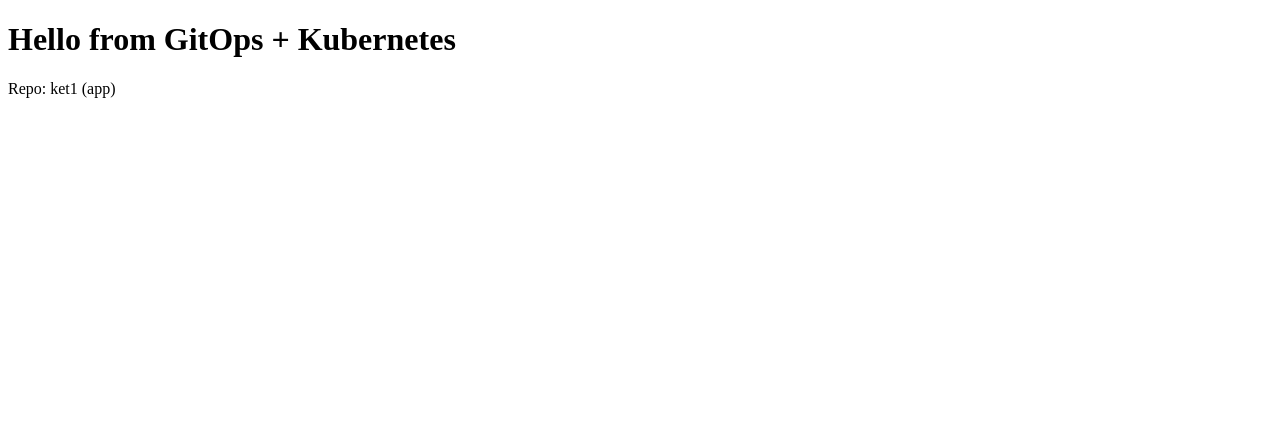
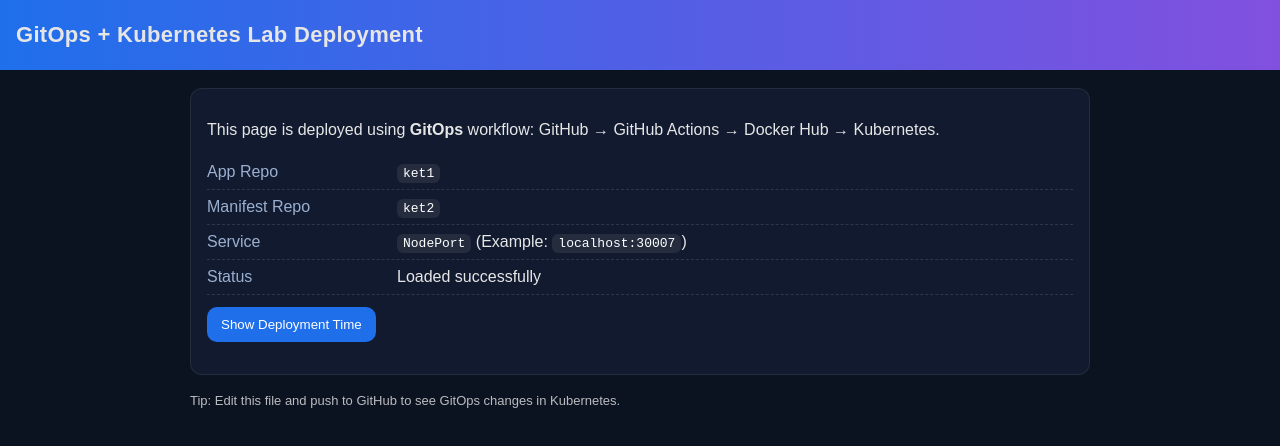
Before and after one commit to robinhoodhud34/ket1, a plain HTML site: page index.html in a window 1280 px wide. Drawn offline with Linux system fonts and the light colour scheme.

Commit message:
Update index.html

```diff
--- a/index.html
+++ b/index.html
@@ -1,11 +1,117 @@
 <!DOCTYPE html>
-<html>
+<html lang="en">
 <head>
   <meta charset="utf-8" />
-  <title>GitOps Lab</title>
+  <meta name="viewport" content="width=device-width, initial-scale=1" />
+  <title>GitOps Deployment (ket1)</title>
+  <style>
+    body{
+      font-family: Arial, Helvetica, sans-serif;
+      margin: 0;
+      background: #0b1220;
+      color: #e6e6e6;
+    }
+    header{
+      background: linear-gradient(90deg, #1f6feb, #8250df);
+      padding: 22px 16px;
+    }
+    header h1{
+      margin: 0;
+      font-size: 22px;
+      letter-spacing: 0.3px;
+    }
+    main{
+      max-width: 900px;
+      margin: 18px auto;
+      padding: 0 16px 28px;
+    }
+    .card{
+      background: #111a2e;
+      border: 1px solid rgba(255,255,255,0.08);
+      border-radius: 12px;
+      padding: 16px;
+      margin-top: 14px;
+    }
+    .row{
+      display: grid;
+      grid-template-columns: 180px 1fr;
+      gap: 10px;
+      padding: 8px 0;
+      border-bottom: 1px dashed rgba(255,255,255,0.12);
+    }
+    .row:last-child{ border-bottom: none; }
+    .label{ color: #9bb0d1; }
+    code{
+      background: rgba(255,255,255,0.08);
+      padding: 2px 6px;
+      border-radius: 6px;
+      color: #fff;
+    }
+    footer{
+      opacity: 0.8;
+      margin-top: 18px;
+      font-size: 13px;
+    }
+    button{
+      background: #1f6feb;
+      border: 0;
+      color: #fff;
+      padding: 10px 14px;
+      border-radius: 10px;
+      cursor: pointer;
+      margin-top: 12px;
+    }
+    button:hover{ background: #155ac2; }
+  </style>
 </head>
+
 <body>
-  <h1>Hello from GitOps + Kubernetes</h1>
-  <p>Repo: ket1 (app)</p>
+  <header>
+    <h1>GitOps + Kubernetes Lab Deployment</h1>
+  </header>
+
+  <main>
+    <div class="card">
+      <p>
+        This page is deployed using <b>GitOps</b> workflow:
+        GitHub → GitHub Actions → Docker Hub → Kubernetes.
+      </p>
+
+      <div class="row">
+        <div class="label">App Repo</div>
+        <div><code>ket1</code></div>
+      </div>
+
+      <div class="row">
+        <div class="label">Manifest Repo</div>
+        <div><code>ket2</code></div>
+      </div>
+
+      <div class="row">
+        <div class="label">Service</div>
+        <div><code>NodePort</code> (Example: <code>localhost:30007</code>)</div>
+      </div>
+
+      <div class="row">
+        <div class="label">Status</div>
+        <div id="status">Loaded successfully</div>
+      </div>
+
+      <button onclick="showTime()">Show Deployment Time</button>
+      <p id="time" style="margin-bottom:0;"></p>
+    </div>
+
+    <footer>
+      Tip: Edit this file and push to GitHub to see GitOps changes in Kubernetes.
+    </footer>
+  </main>
+
+  <script>
+    function showTime() {
+      const now = new Date();
+      document.getElementById("time").textContent =
+        "Page checked at: " + now.toLocaleString();
+    }
+  </script>
 </body>
 </html>
```
